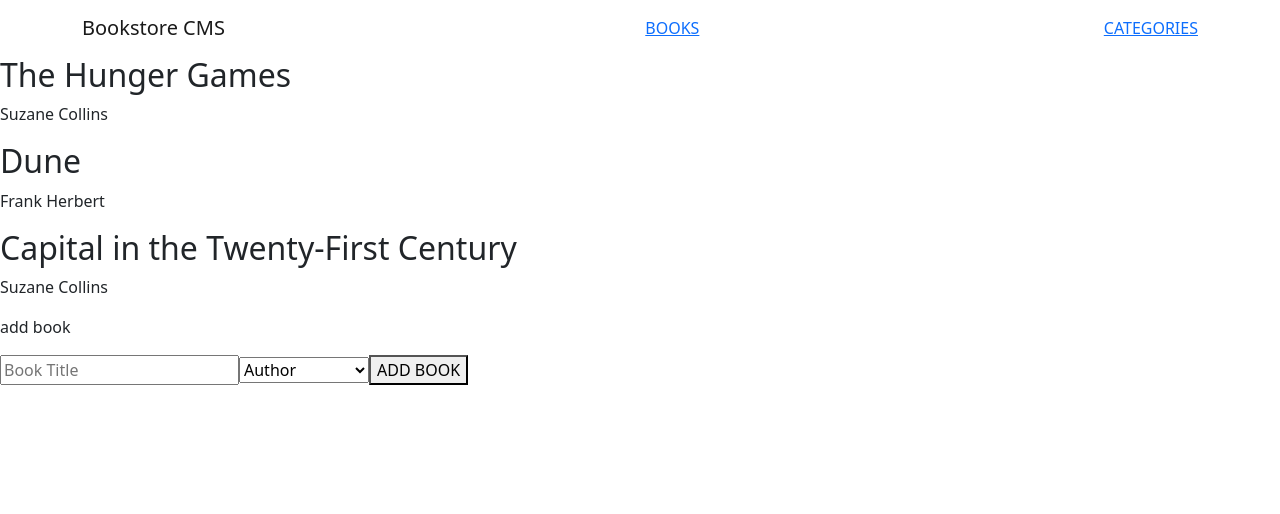
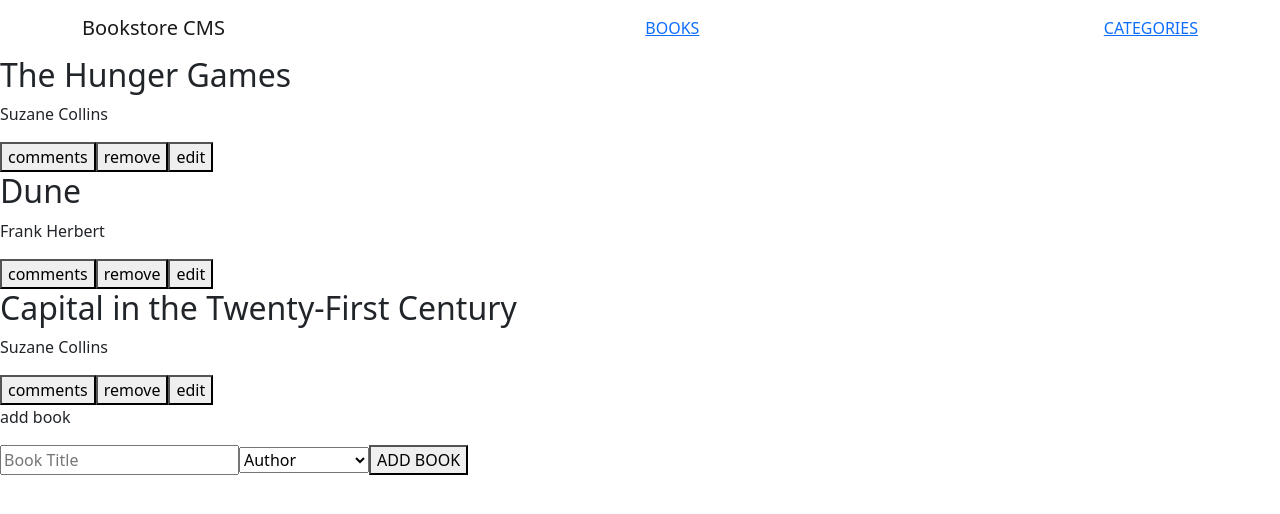
Before and after one commit to oovillagran/bookstore_app, a React (Create React App) app: page / in a window 1280 px wide. Shown: the top 514 px of the page. Built offline with nearby package versions, Linux system fonts and the light colour scheme.

Commit message:
Add bookSlice.js

```diff
--- a/src/components/Book.js
+++ b/src/components/Book.js
@@ -1,15 +1,28 @@
 import PropTypes from 'prop-types';
+import { useDispatch } from 'react-redux';
+import { removeBooks } from '../redux/books/bookSlice';
 
-const Book = ({ title, author }) => (
-  <div>
-    <h2>{title}</h2>
-    <p>{author}</p>
-  </div>
-);
+const Book = ({ title, author, id }) => {
+  const dispatch = useDispatch();
+  return (
+    <>
+      <div>
+        <h2>{title}</h2>
+        <p>{author}</p>
+      </div>
+      <div>
+        <button type="button">comments</button>
+        <button className="remove-btn" type="button" onClick={() => { dispatch(removeBooks(id)); }}>remove</button>
+        <button type="button">edit</button>
+      </div>
+    </>
+  );
+};
 
 Book.propTypes = {
   title: PropTypes.string.isRequired,
   author: PropTypes.string.isRequired,
+  id: PropTypes.number.isRequired,
 };
 
 export default Book;
--- a/src/index.js
+++ b/src/index.js
@@ -1,6 +1,8 @@
 import React from 'react';
 import ReactDOM from 'react-dom/client';
 import { BrowserRouter } from 'react-router-dom';
+import { Provider } from 'react-redux';
+import store from './redux/store';
 import App from './App';
 import './index.css';
 import 'bootstrap/dist/css/bootstrap.min.css';
@@ -8,9 +10,11 @@ import 'bootstrap/dist/css/bootstrap.min.css';
 const root = ReactDOM.createRoot(document.getElementById('root'));
 root.render(
   <React.StrictMode>
-    <BrowserRouter>
-      <App />
-    </BrowserRouter>
+    <Provider store={store}>
+      <BrowserRouter>
+        <App />
+      </BrowserRouter>
+    </Provider>
   </React.StrictMode>,
 );
 
--- /dev/null
+++ b/src/redux/books/bookSlice.js
@@ -0,0 +1,26 @@
+import { createSlice } from '@reduxjs/toolkit';
+
+const initialState = {
+  booksList: [],
+  amount: 3,
+  total: 0,
+  isLoading: true,
+};
+
+const bookSlice = createSlice({
+  name: 'books',
+  initialState,
+  reducers: {
+    addBooks: (state, action) => {
+      const itemId = action.payload;
+      state.booksList = [...state.booksList, (item) => item.id === itemId];
+    },
+    removeBooks: (state, action) => {
+      const itemId = action.payload;
+      state.booksList = state.booksList.filter((item) => item.id !== itemId);
+    },
+  },
+});
+
+export const { addBooks, removeBooks } = bookSlice.actions;
+export default bookSlice.reducer;
--- a/src/redux/store.js
+++ b/src/redux/store.js
@@ -1,8 +1,10 @@
-import { configureStore } from "@reduxjs/toolkit";
+import { configureStore } from '@reduxjs/toolkit';
+import bookReducer from './books/bookSlice';
 
-
-export const store = configureStore({
+const store = configureStore({
   reducer: {
-
+    book: bookReducer,
   },
 });
+
+export default store;
```
